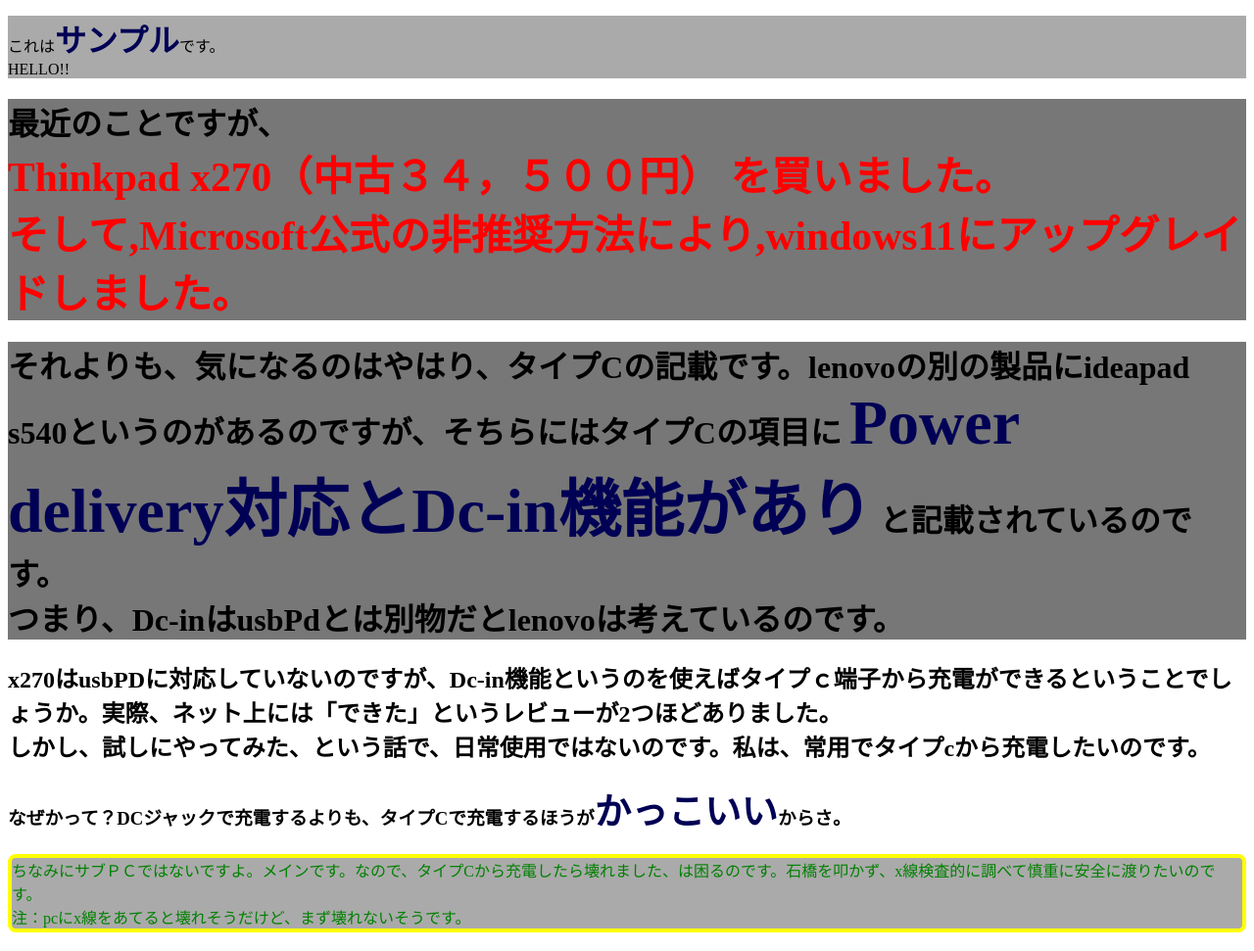
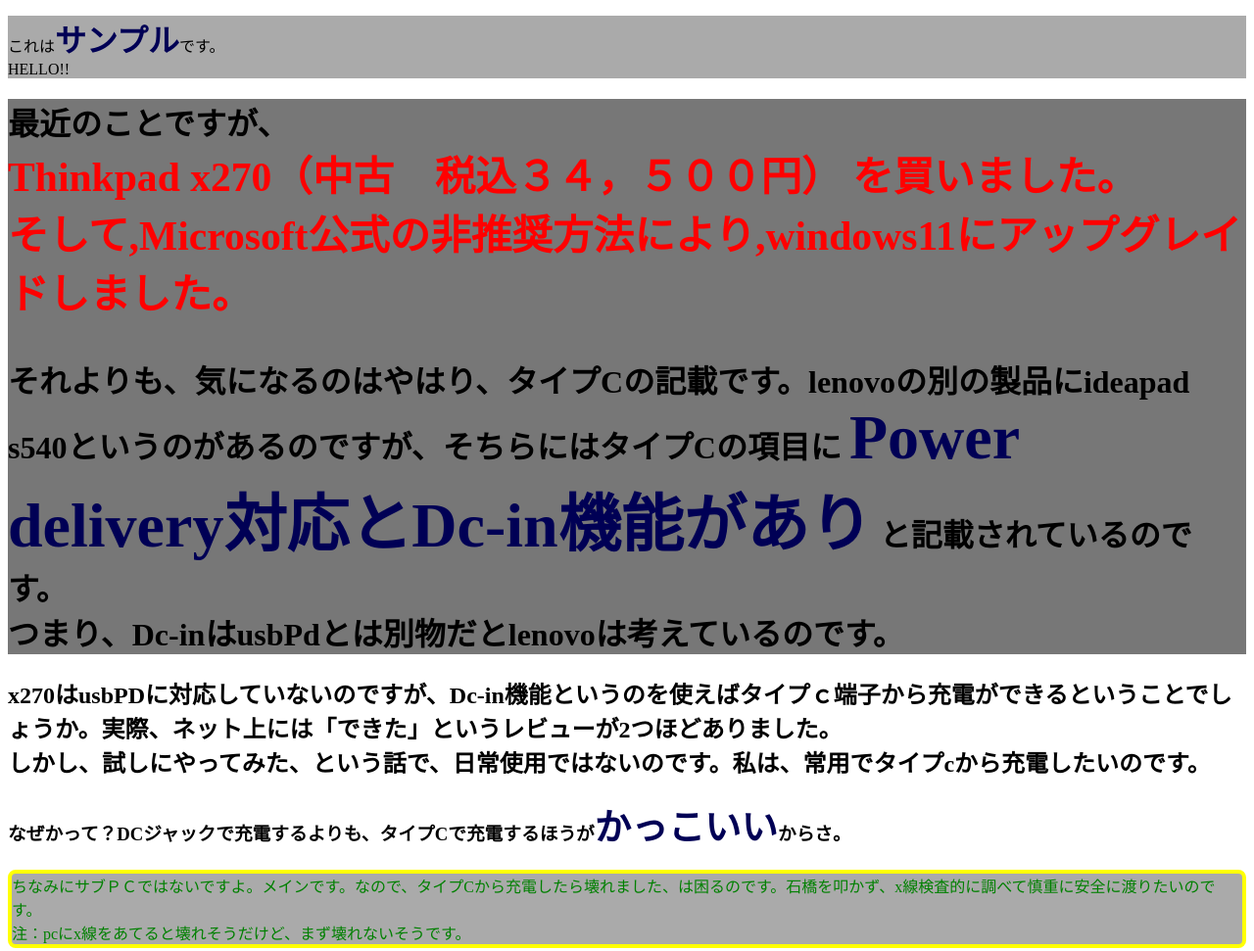
Before and after one commit to DancingOnWhiteBoard/DancingOnWhiteBoard.github.io, a plain HTML site: page index.html in a window 1280 px wide. Shown: the whole page at 98% size. Drawn offline with Linux system fonts and the light colour scheme.

Commit message:
Update index.html

```diff
--- a/index.html
+++ b/index.html
@@ -5,9 +5,9 @@
     <meta http-equiv="X-UA-Compatible" content="IE=edge">
     <meta name="viewport" content="width=device-width, initial-scale=1.0">
     <link rel="stylesheet" href="style.css">
-    <title>thinkpad x270 の仕様書のタイプCの項目に記載してあるDc-inとは、何なのか？USB PDとは何が違うのか？</title>
+    <title>thinkpad x270 の仕様書のタイプCの項目に記載してあるDc-inとは、何なのか？USBPDとは何が違うのか？</title>
     <meta name="description" content="このサイトは、htmlの練習サイトです。"/>
-    <meta name="keywords" content="thinkpad,x270,type-C、dc-in,lenovo,win11,microsoft公式の非推奨方法"/>
+    <meta name="keywords" content="thinkpad,x270,type-C,dc-in,lenovo,win11,microsoft公式の非推奨方法"/>
     <meta name="author" content="あの伝説のアーサー王"/>
     <meta http-equiv="content-language" content="ja"/>
 
@@ -15,8 +15,8 @@
 </head>
 <body>
     <p>これは<strong>サンプル</strong>です。<br> HELLO!!</p>
-    <h1>最近のことですが、<div>Thinkpad x270（中古３４，５００円） を買いました。<br>そして,Microsoft公式の非推奨方法により,windows11にアップグレイドしました。</div></h1>
-    <h1>それよりも、気になるのはやはり、タイプCの記載です。lenovoの別の製品にideapad s540というのがあるのですが、そちらにはタイプCの項目に <strong>Power delivery対応とDc-in機能があり</strong> と記載されているのです。<br>つまり、Dc-inはusbPdとは別物だとlenovoは考えているのです。</h1>
+    <h1>最近のことですが、<div>Thinkpad x270（中古　税込３４，５００円） を買いました。<br>そして,Microsoft公式の非推奨方法により,windows11にアップグレイドしました。</div><br>
+        それよりも、気になるのはやはり、タイプCの記載です。lenovoの別の製品にideapad s540というのがあるのですが、そちらにはタイプCの項目に <strong>Power delivery対応とDc-in機能があり</strong> と記載されているのです。<br>つまり、Dc-inはusbPdとは別物だとlenovoは考えているのです。</h1>
         <h2>x270はusbPDに対応していないのですが、Dc-in機能というのを使えばタイプｃ端子から充電ができるということでしょうか。実際、ネット上には「できた」というレビューが2つほどありました。<br>しかし、試しにやってみた、という話で、日常使用ではないのです。私は、常用でタイプcから充電したいのです。</h2>
             <h3>なぜかって？DCジャックで充電するよりも、タイプCで充電するほうが<strong>かっこいい</strong>からさ。</h3>
     <p class="poem">ちなみにサブＰＣではないですよ。メインです。なので、タイプCから充電したら壊れました、は困るのです。石橋を叩かず、x線検査的に調べて慎重に安全に渡りたいのです。<br>注：pcにx線をあてると壊れそうだけど、まず壊れないそうです。</p>
```
